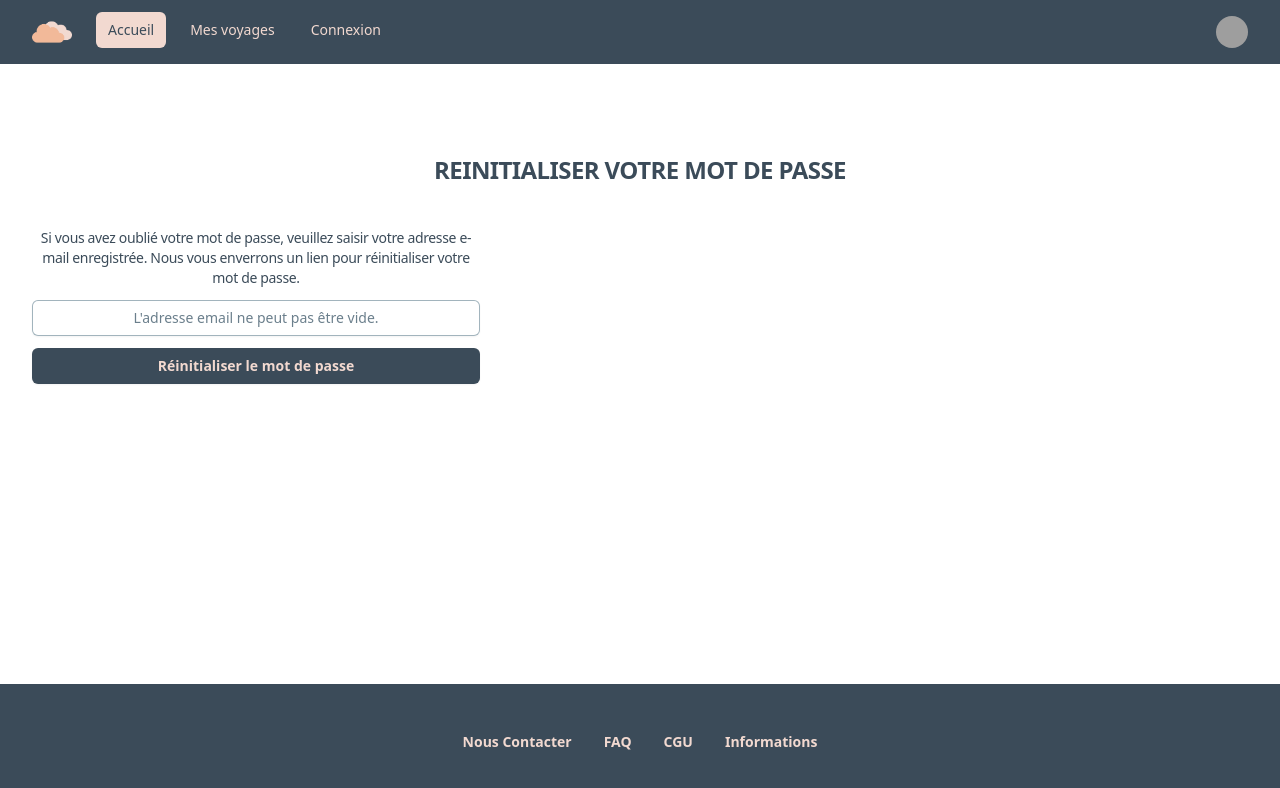
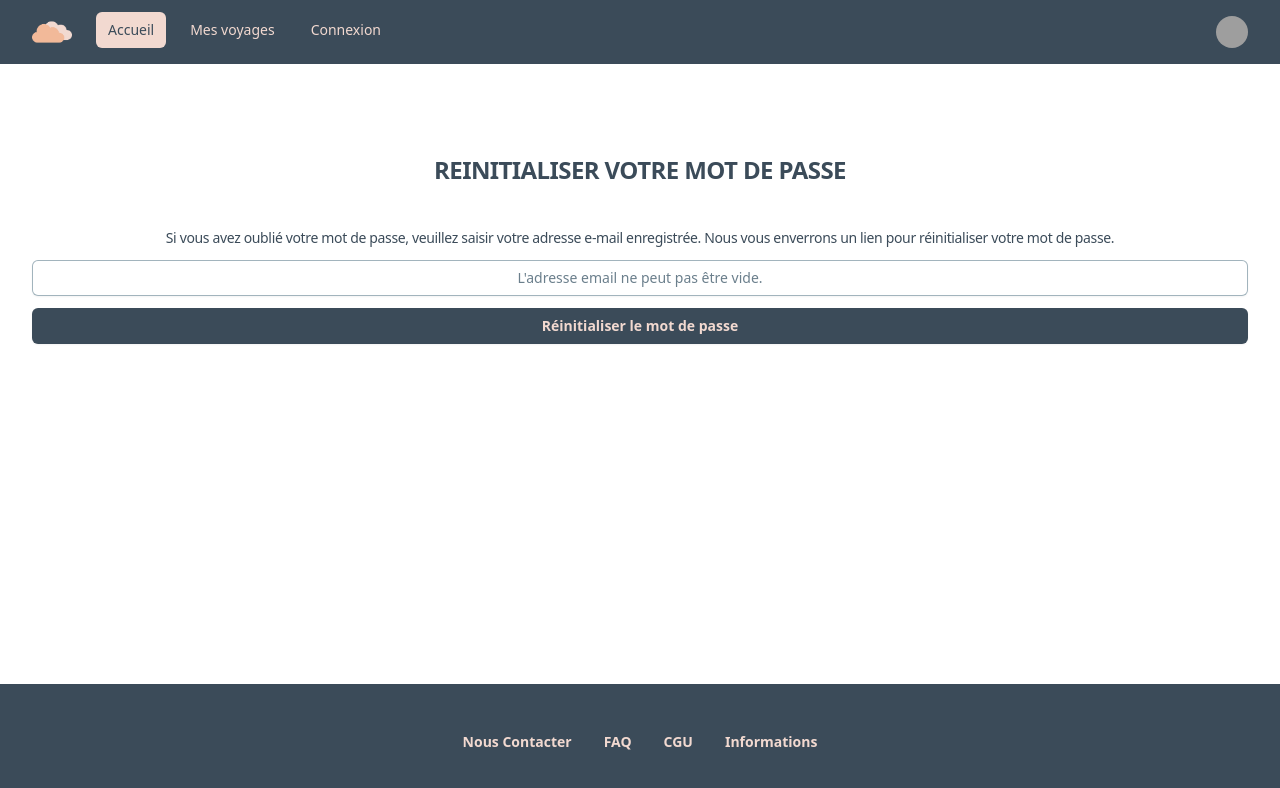
Before and after one commit to laurafeugene/site-voyage-front, a React (Vite) app: page /mot-de-passe-oublie in a window 1280 px wide. Shown: the top 788 px of the page. Built offline with nearby package versions, Linux system fonts and the light colour scheme; grey boxes are pictures that could not be loaded.

Commit message:
:feat: try style but doesn't work perfectly

```diff
--- a/src/components/App/ForgottenPassword/ForgottenPassword.tsx
+++ b/src/components/App/ForgottenPassword/ForgottenPassword.tsx
@@ -19,11 +19,11 @@ function PasswordResetForm() {
   return (
     <div className="flex min-h-full flex-col justify-center px-6 py-12 lg:px-8">
       <div className="w-auto">
-        <form onSubmit={handleSubmit}>
+        <form onSubmit={handleSubmit} className="justify-center">
           <h2 className="mt-10 text-center text-2xl font-bold leading-9 tracking-tight text-darkest">
             REINITIALISER VOTRE MOT DE PASSE
           </h2>
-          <p className="mt-10 text-center text-sm tracking-tight pb-3 text-darkest max-w-md">
+          <p className="mt-10 text-center text-sm tracking-tight pb-3 text-darkest ">
             Si vous avez oublié votre mot de passe, veuillez saisir votre
             adresse e-mail enregistrée. Nous vous enverrons un lien pour
             réinitialiser votre mot de passe.
@@ -36,12 +36,12 @@ function PasswordResetForm() {
               value={email}
               onChange={handleEmailChange}
               required
-              className="block w-full rounded-md border-0 text-center p-1.5 text-darkest-900 text-sm shadow-sm ring-1 ring-inset ring-darkest-300 placeholder:text-darkest-400 mb-3 max-w-md focus:ring-2 focus:ring-inset focus:ring-indigo-600 sm:text-sm sm:leading-6"
+              className="block w-full rounded-md border-0 text-center p-1.5 text-darkest-900 text-sm shadow-sm ring-1 ring-inset ring-darkest-300 placeholder:text-darkest-400 mb-3  focus:ring-2 focus:ring-inset focus:ring-indigo-600 sm:text-sm sm:leading-6"
             />
           </div>
           <button
             type="submit"
-            className="flex w-full justify-center rounded-md bg-darkest px-3 py-1.5 text-sm font-semibold leading-6 text-lightest max-w-md shadow-sm "
+            className="flex w-full justify-center rounded-md bg-darkest px-3 py-1.5 text-sm font-semibold leading-6 text-lightest  shadow-sm "
           >
             Réinitialiser le mot de passe
           </button>
```
